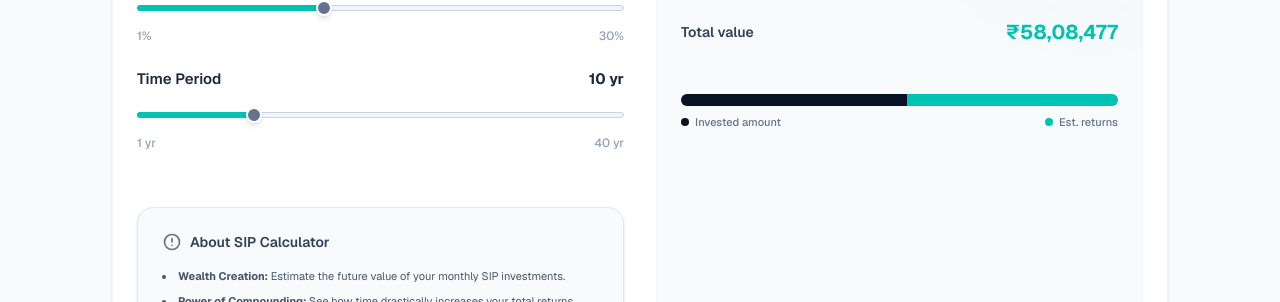
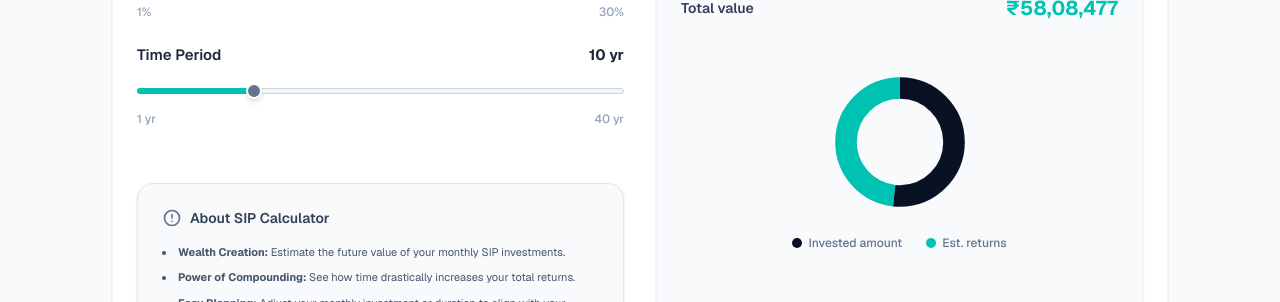
Before and after one commit to prathamradadiya90-bit/fintecc-fronted, a Next.js app: page /calculators in a window 1280 px wide. Both pictures are taken after a click on the button "SIP Calculator". Shown: the part 464-766 px from the top of the page. Built offline with nearby package versions, Linux system fonts and the light colour scheme; no server answers.

Commit message:
fix: calulatos ui

```diff
--- a/src/app/calculators/page.tsx
+++ b/src/app/calculators/page.tsx
@@ -36,7 +36,7 @@ export default function PublicCalculatorsPage() {
         </div>
 
         {/* Active Calculator Component */}
-        <div className="mt-6">
+        <div>
           {activeCalculator === 'EMI' && <EmiCalculator />}
           {activeCalculator === 'SIP' && <SipCalculator />}
           {activeCalculator === 'SWP' && <SwpCalculator />}
--- a/src/components/calculators/InvestmentResultsPanel.tsx
+++ b/src/components/calculators/InvestmentResultsPanel.tsx
@@ -27,7 +27,7 @@ export function InvestmentResultsPanel({
   const p2 = total > 0 ? (amount2Value / total) * 100 : 0;
 
   return (
-    <div className="bg-slate-50 rounded-2xl p-6 h-full border border-slate-100 flex flex-col relative overflow-hidden">
+    <div className="bg-slate-50 rounded-2xl p-6 h-full border border-slate-100 shadow-sm flex flex-col relative overflow-hidden">
       {/* Background decoration */}
       <div className="absolute top-0 right-0 -mt-10 -mr-10 w-40 h-40 bg-gradient-to-br from-[#00C2B3]/10 to-transparent rounded-full blur-3xl"></div>
 
@@ -48,34 +48,47 @@ export function InvestmentResultsPanel({
           <span className="text-[#00C2B3] font-bold text-xl">{formatCurrencyExact(totalValue)}</span>
         </div>
 
-        {/* Visual Bar */}
-        <div className="mt-6">
-          <div className="h-3 w-full bg-slate-200 rounded-full overflow-hidden flex">
-            {type === 'SIP' ? (
-              <>
-                <div style={{ width: `${p1}%` }} className="h-full bg-[#091124] transition-all duration-500"></div>
-                <div style={{ width: `${p2}%` }} className="h-full bg-[#00C2B3] transition-all duration-500"></div>
-              </>
-            ) : (
-              <>
-                {/* For SWP visual might be different, but keeping it simple: */}
-                <div style={{ width: `50%` }} className="h-full bg-[#00C2B3] transition-all duration-500"></div>
-                <div style={{ width: `50%` }} className="h-full bg-[#091124] transition-all duration-500"></div>
-              </>
-            )}
+        {/* Visual Chart */}
+        <div className="mt-6 flex flex-col items-center">
+          <div className="relative w-36 h-36 mb-5">
+            <svg className="w-full h-full transform -rotate-90" viewBox="0 0 160 160">
+              {/* Secondary amount circle */}
+              <circle
+                cx="80"
+                cy="80"
+                r={60}
+                fill="transparent"
+                stroke={type === 'SIP' ? '#00C2B3' : '#091124'}
+                strokeWidth="24"
+                strokeDasharray={`${(p2 / 100) * (2 * Math.PI * 60)} ${2 * Math.PI * 60}`}
+                strokeDashoffset={-((p1 / 100) * (2 * Math.PI * 60))}
+                className="transition-all duration-500"
+              />
+              {/* Primary amount circle */}
+              <circle
+                cx="80"
+                cy="80"
+                r={60}
+                fill="transparent"
+                stroke={type === 'SIP' ? '#091124' : '#00C2B3'}
+                strokeWidth="24"
+                strokeDasharray={`${(p1 / 100) * (2 * Math.PI * 60)} ${2 * Math.PI * 60}`}
+                className="transition-all duration-500"
+              />
+            </svg>
           </div>
-          <div className="flex justify-between text-[11px] text-slate-500 mt-2 font-medium">
+
+          <div className="flex justify-center gap-6 text-[12px] text-slate-500 font-medium">
             <div className="flex items-center gap-1.5">
-              <span className={`w-2 h-2 rounded-full ${type === 'SIP' ? 'bg-[#091124]' : 'bg-[#00C2B3]'}`}></span>
+              <span className={`w-2.5 h-2.5 rounded-full ${type === 'SIP' ? 'bg-[#091124]' : 'bg-[#00C2B3]'}`}></span>
               <span>{amount1Label}</span>
             </div>
             <div className="flex items-center gap-1.5">
-              <span className={`w-2 h-2 rounded-full ${type === 'SIP' ? 'bg-[#00C2B3]' : 'bg-[#091124]'}`}></span>
+              <span className={`w-2.5 h-2.5 rounded-full ${type === 'SIP' ? 'bg-[#00C2B3]' : 'bg-[#091124]'}`}></span>
               <span>{amount2Label}</span>
             </div>
           </div>
         </div>
-
       </div>
     </div>
   );
```
